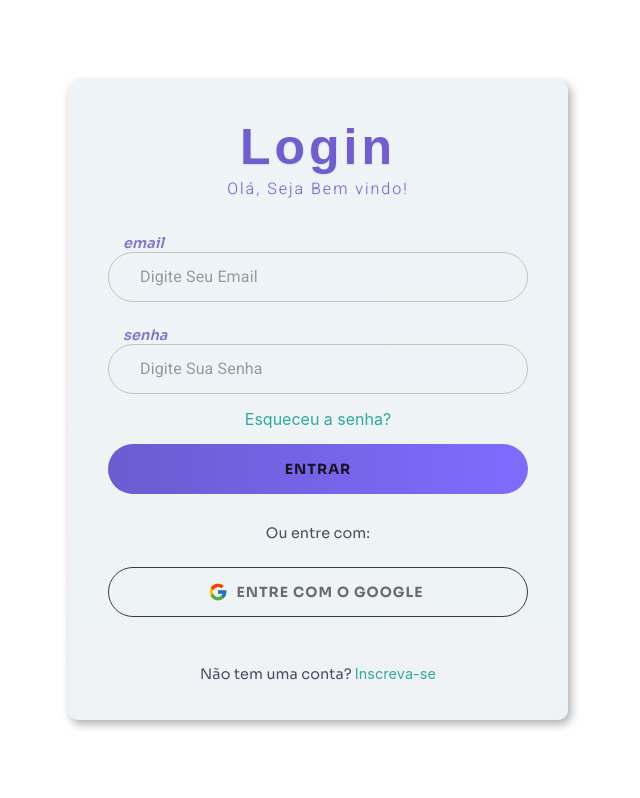
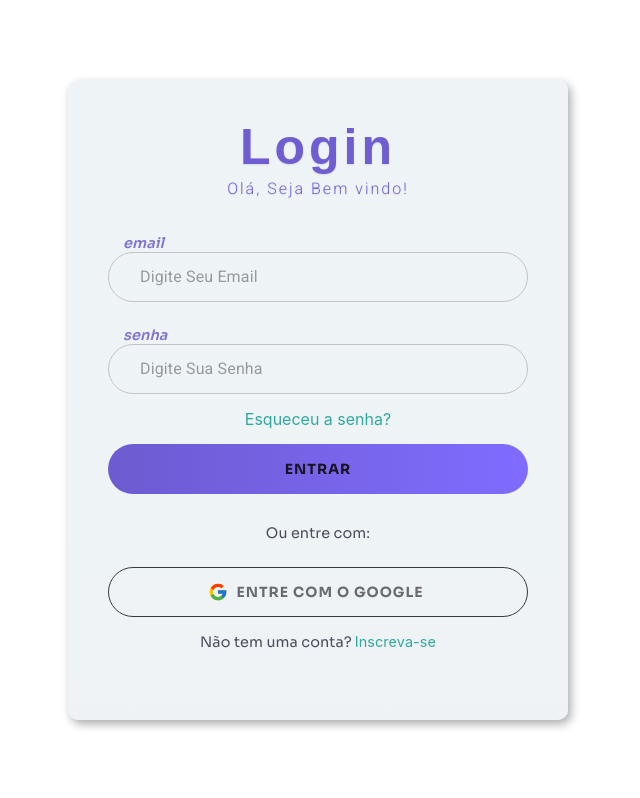
Before and after one commit to daguanoguii/dash-madflow, a React (Vite) app in the folder frontend/: page /login in a window 1280 px wide. Shown: the top 798 px of the page, without its empty margins (122-762 px from the left). Built offline with nearby package versions, Linux system fonts and the light colour scheme; some icons are missing.

Commit message:
style= Ajuste na PageLogin.

```diff
--- a/frontend/src/pages/LoginPage.jsx
+++ b/frontend/src/pages/LoginPage.jsx
@@ -63,7 +63,7 @@ export const Login = () => {
                         boxShadow: "3px 4px 10px rgba(0, 1, 1, 0.33)",
                         gap: '5rem',
                         background: 'linear-gradient(180deg, rgba(221, 232, 238, 0.5) 48.5%, rgba(222, 230, 234, 0.5) 100%)',
-                        height: '80vh',
+                        minHeight: '80vh',
 
                     }}>
 
@@ -150,12 +150,12 @@ export const Login = () => {
                         </Button>
 
                         <Box sx={{display: "inline",
-                                  mt: 6,
+                                  mt: 2,
                         }}>
                             <Typography
                             variant="sing"
                             sx={{
-                                mt: 15,
+                                mt: 5,
                                 alignSelf: 'center',}}>
                             Não tem uma conta?
                                 <Link component={RouterLink} to="/register" href="#" sx={{paddingLeft: "3px"}}>
```
Also changed, not shown: 1 other file (tests, documents, lock files or other folders).
